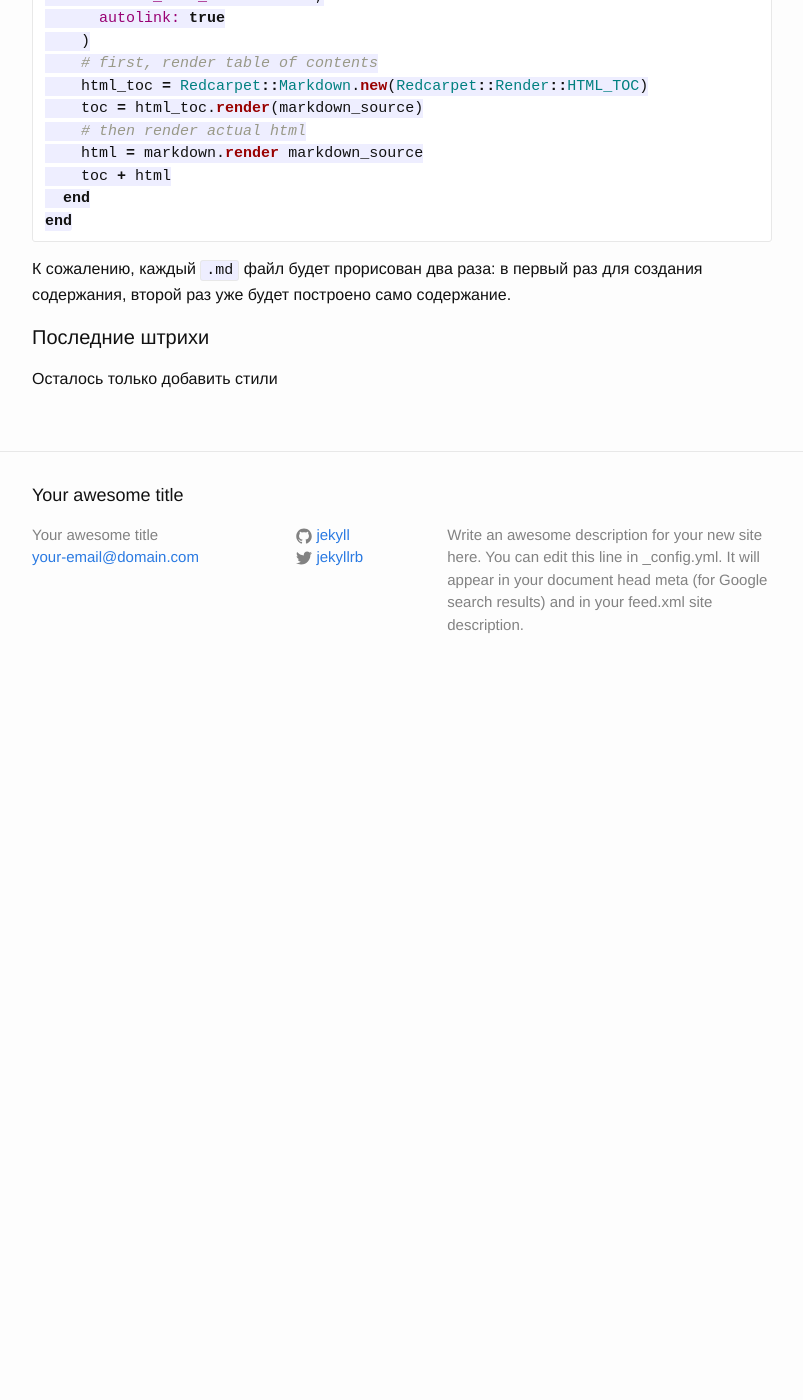
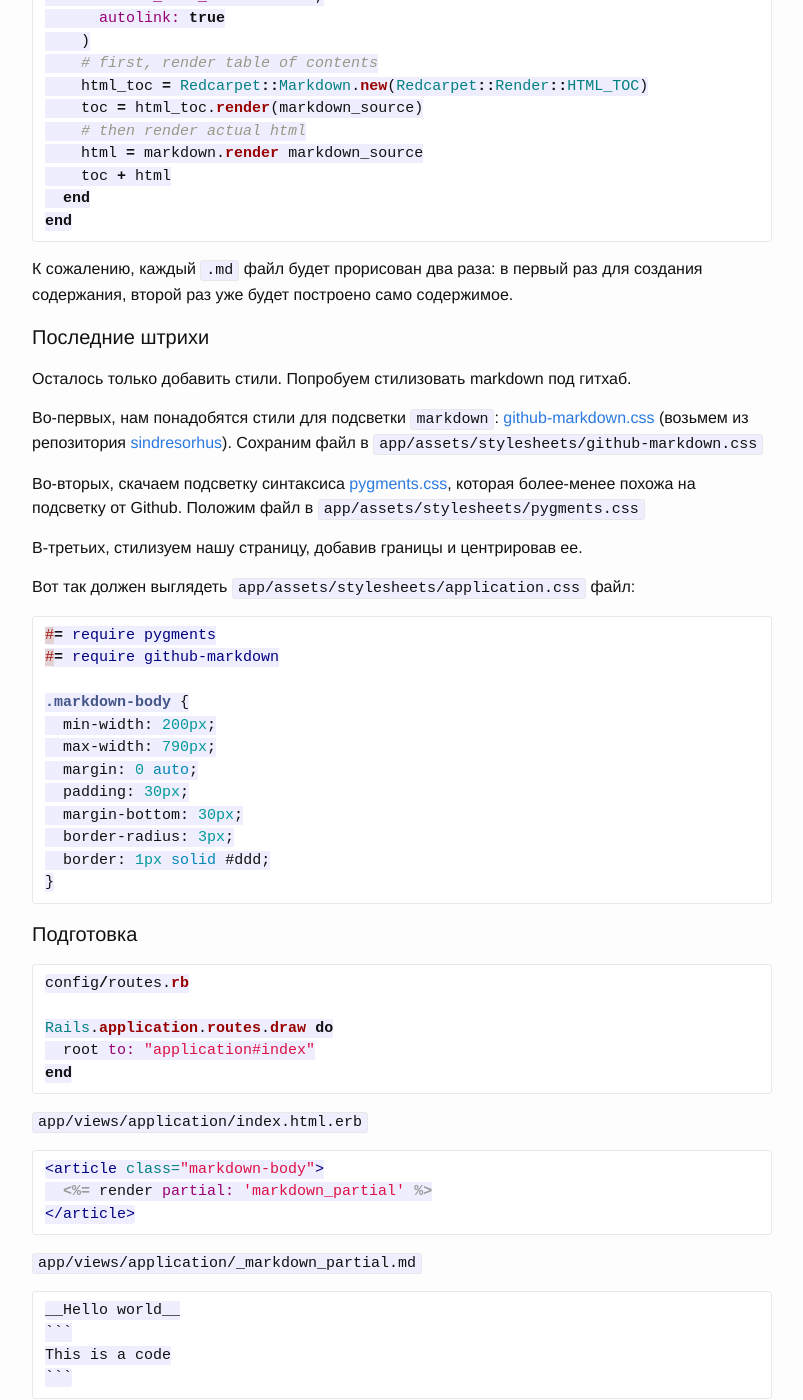
Before and after one commit to thorn/thorn.github.io, a Jekyll site: the page built from _posts/2015-10-27-render-markdown-in-rails.markdown, in a window 1280 px wide and 1400 px high, scrolled down 1130 px. Shown: the whole window, without its empty margins (238-1041 px from the left). Built offline with Jekyll 4.4.1, drawn with Linux system fonts in a browser that asks for light colours; Markdown is read by kramdown in place of the engine named in the settings; before the commit the page ends 1826 px from its top, so only the background shows below that.

Commit message:
more of an article

````diff
--- a/_posts/2015-10-27-render-markdown-in-rails.markdown
+++ b/_posts/2015-10-27-render-markdown-in-rails.markdown
@@ -70,8 +70,63 @@ end
 ```
 
 К сожалению, каждый `.md` файл будет прорисован два раза: в первый раз для создания
-содержания, второй раз уже будет построено само содержание.
+содержания, второй раз уже будет построено само содержимое.
 
 #### Последние штрихи
 
-Осталось только добавить стили
+Осталось только добавить стили. Попробуем стилизовать markdown под гитхаб.
+
+Во-первых, нам понадобятся стили для подсветки `markdown`:
+[github-markdown.css](https://github.com/sindresorhus/github-markdown-css/blob/gh-pages/github-markdown.css)
+(возьмем из репозитория [sindresorhus](https://github.com/sindresorhus/github-markdown-css)). Сохраним файл в
+`app/assets/stylesheets/github-markdown.css`
+
+Во-вторых, скачаем подсветку синтаксиса [pygments.css](/public/2015-10-27-render-markdown-in-rails/pygments.css),
+которая более-менее похожа на подсветку от Github. Положим файл в `app/assets/stylesheets/pygments.css`
+
+В-третьих, стилизуем нашу страницу, добавив границы и центрировав ее.
+
+Вот так должен выглядеть `app/assets/stylesheets/application.css` файл:
+
+```css
+#= require pygments
+#= require github-markdown
+
+.markdown-body {
+  min-width: 200px;
+  max-width: 790px;
+  margin: 0 auto;
+  padding: 30px;
+  margin-bottom: 30px;
+  border-radius: 3px;
+  border: 1px solid #ddd;
+}
+```
+
+#### Подготовка
+
+```ruby
+config/routes.rb
+
+Rails.application.routes.draw do
+  root to: "application#index"
+end
+```
+
+`app/views/application/index.html.erb`
+
+```erb
+<article class="markdown-body">
+  <%= render partial: 'markdown_partial' %>
+</article>
+```
+
+`app/views/application/_markdown_partial.md`
+
+    __Hello world__
+    ```
+    This is a code
+    ```
+
+
+#### Результат:
````
